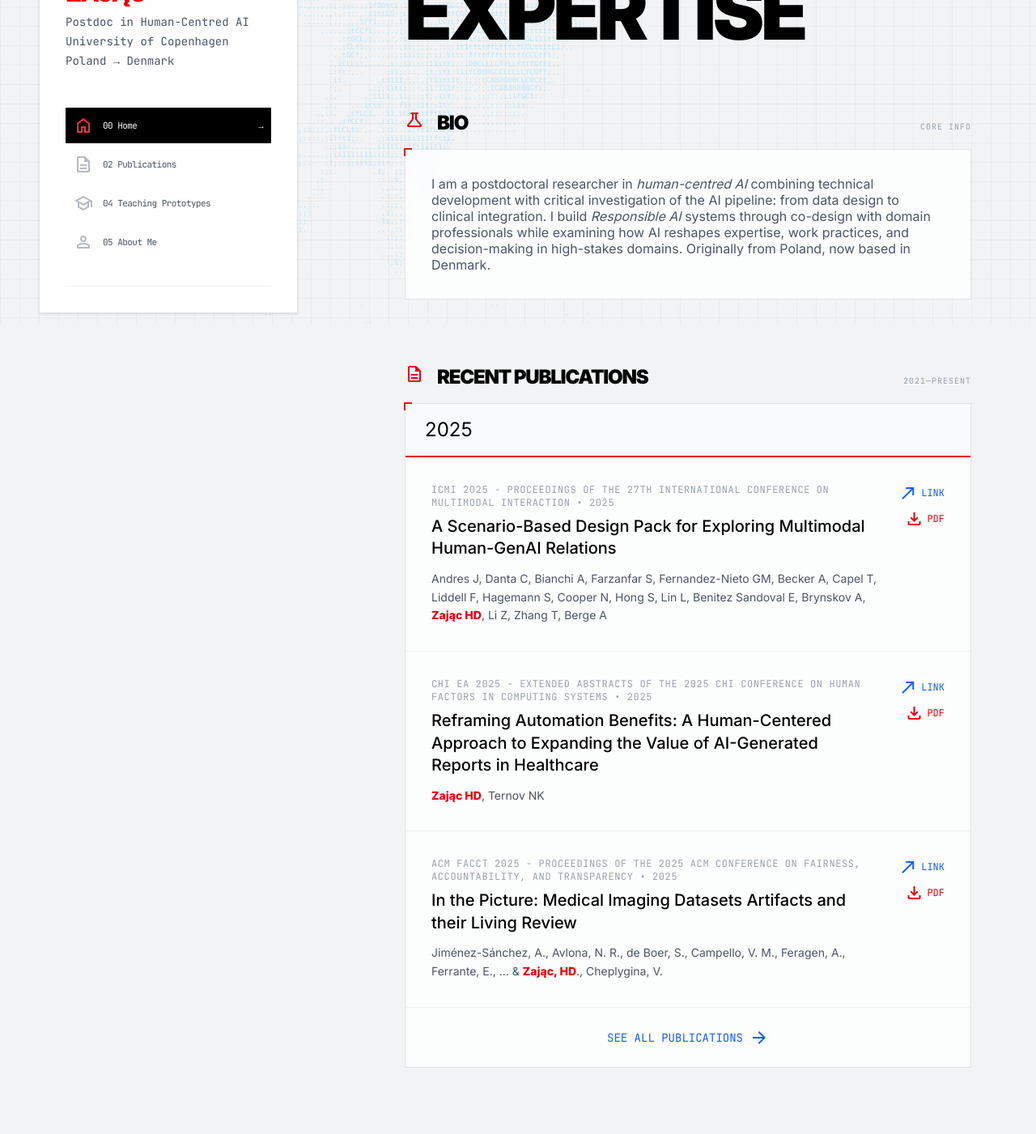
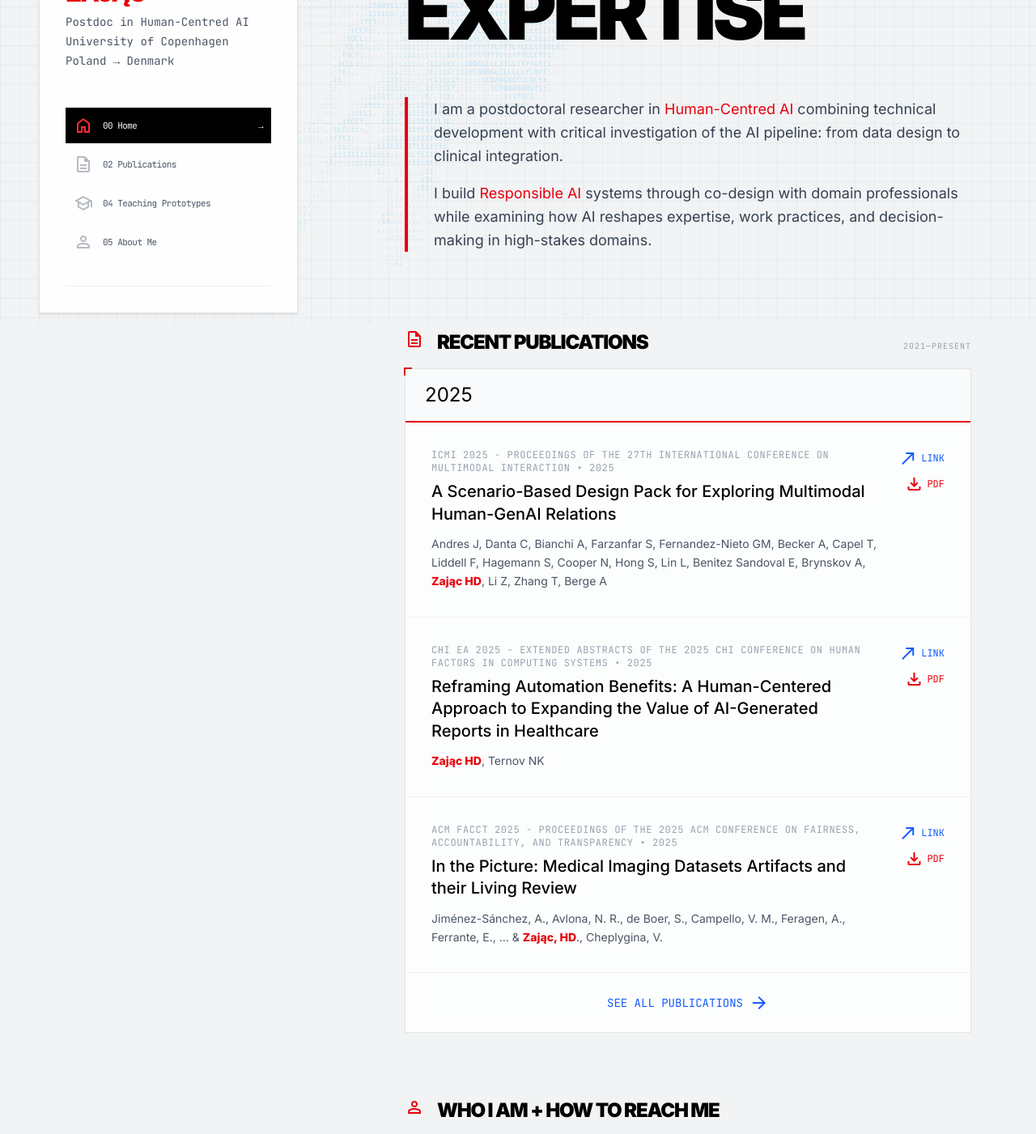
Before and after one commit to hdzajac/hdzajac, a React (Vite) app: page / in a window 1280 px wide. Shown: the part 400-1801 px from the top of the page at 81% size. Built offline with nearby package versions, Linux system fonts and the light colour scheme.

Commit message:
bio update

```diff
--- a/src/pages/HomePage.tsx
+++ b/src/pages/HomePage.tsx
@@ -13,24 +13,21 @@ interface HomePageProps {
 const HomePage: React.FC<HomePageProps> = ({ setSection, renderCardHeader }) => {
     return (
         <section className="max-w-4xl animate-in fade-in slide-in-from-bottom-4 duration-700">
-            <h2 className="text-5xl md:text-8xl font-black tracking-tighter leading-[0.85] uppercase transition-all mb-16 md:mb-20 text-black [word-spacing:0.2em]">
+            <h2 className="text-5xl md:text-8xl font-black tracking-tighter leading-[0.85] uppercase transition-all mb-12 md:mb-16 text-black [word-spacing:0.2em]">
                 Designing Responsible AI in <span className="italic text-gray-400">Service</span> of Human Expertise
             </h2>
 
+            {/* BIO TRANSITION */}
+            <div className="mb-16 md:mb-24 border-l-4 border-red-600 pl-6 md:pl-8 text-lg ">
+                <p className="text-gray-700 leading-relaxed mb-4">
+                    I am a postdoctoral researcher in <span className="text-red-600">     Human-Centred AI</span> combining technical development with critical investigation of the AI pipeline: from data design to clinical integration.
+                </p>
+                <p className="text-gray-700 leading-relaxed">
+                    I build <span className="text-red-600">Responsible AI</span> systems through co-design with domain professionals while examining how AI reshapes expertise, work practices, and decision-making in high-stakes domains.
+                </p>
+            </div>
+
             <div className="flex flex-col gap-12 md:gap-20">
-                {/* RESEARCH SNAPSHOT */}
-                <div>
-                    {renderCardHeader("science", "Bio", "Core info")}
-                    <div
-                        onClick={() => setSection(Section.RESEARCH)}
-                        className="blueprint-module p-6 md:p-8 cursor-pointer group transition-all hover:shadow-2xl bg-white/80 backdrop-blur-sm"
-                    >
-                        <p className="text-gray-600 leading-tight">
-                            I am a postdoctoral researcher in <i>human-centred AI</i> combining technical development with critical investigation of the AI pipeline: from data design to clinical integration. I build <i>Responsible AI</i> systems through co-design with domain professionals while examining how AI reshapes expertise, work practices, and decision-making in high-stakes domains. Originally from Poland, now based in Denmark.
-                        </p>
-                    </div>
-                </div>
-
                 {/* PAPERS SNAPSHOT */}
                 <div>
                     {renderCardHeader("description", "Recent publications", "2021—PRESENT")}
@@ -63,7 +60,7 @@ const HomePage: React.FC<HomePageProps> = ({ setSection, renderCardHeader }) =>
 
                 {/* CONTACT SNAPSHOT */}
                 <div>
-                    {renderCardHeader("person", "Who I Am + How to Reach Me", "Direct Transmission")}
+                    {renderCardHeader("person", "Who I Am + How to Reach Me", "")}
                     <div className="grid grid-cols-1 lg:grid-cols-3 gap-6">
                         <ContactBox />
                         <PhysicalLocationBox />
```
